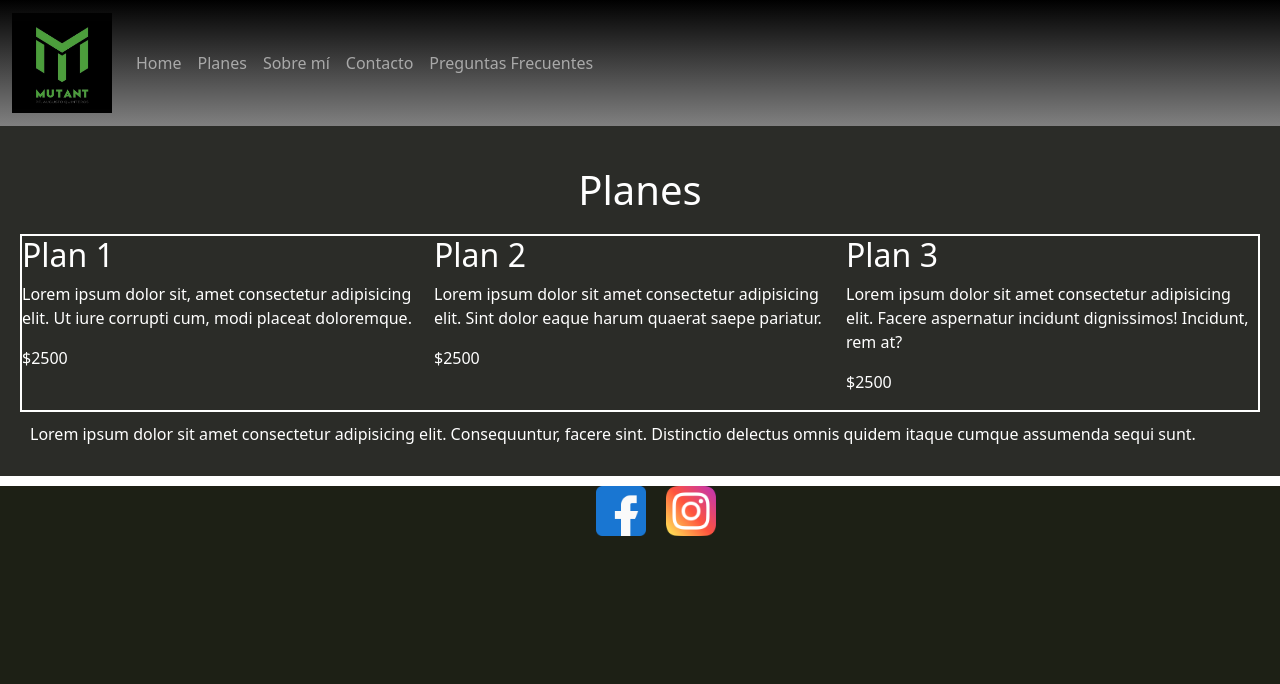
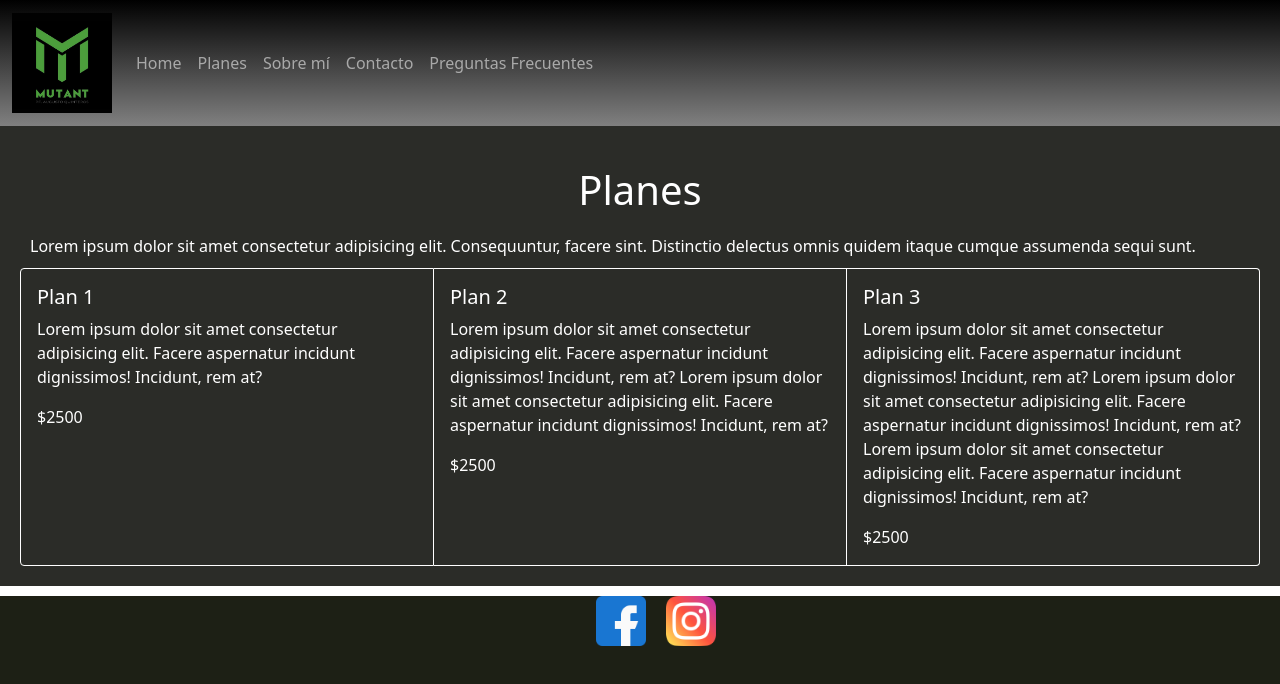
Before and after one commit to tquinteros/augustomutant, a plain HTML site: page paginas/planes.html in a window 1280 px wide. Drawn offline with nearby package versions, Linux system fonts and the light colour scheme.

Commit message:
Agregando Bootstrap a planes/faq

```diff
--- a/paginas/planes.html
+++ b/paginas/planes.html
@@ -57,26 +57,32 @@
         </header>
     <main>
         <h1 class="title_planes">Planes</h1>
-        <div class="grid-planes">
-            <div class="plan1">
-                <h2>Plan 1</h2>
-                <p>Lorem ipsum dolor sit, amet consectetur adipisicing elit. Ut iure corrupti cum, modi placeat doloremque.</p>
-                <p>$2500</p>
-            </div>
-            <div class="plan2">
-                <h2>Plan 2</h2>
-                <p>Lorem ipsum dolor sit amet consectetur adipisicing elit. Sint dolor eaque harum quaerat saepe pariatur.</p>
-                <p>$2500</p>
-            </div>
-            <div class="plan3">
-                <h2>Plan 3</h2>
-                <p>Lorem ipsum dolor sit amet consectetur adipisicing elit. Facere aspernatur incidunt dignissimos! Incidunt, rem at?</p>
-                <p>$2500</p>
-            </div>
-        </div>
         <section class="planes">
             <p class="description_planes">Lorem ipsum dolor sit amet consectetur adipisicing elit. Consequuntur, facere sint. Distinctio delectus omnis quidem itaque cumque assumenda sequi sunt.</p>
         </section>
+        <div class="card-group">
+          <div class="card text-white cards">
+            <div class="card-body">
+              <h5 class="card-title">Plan 1</h5>
+              <p class="card-text">Lorem ipsum dolor sit amet consectetur adipisicing elit. Facere aspernatur incidunt dignissimos! Incidunt, rem at?</p>
+              <p class="card-text">$2500</p>
+            </div>
+          </div>
+          <div class="card text-white cards">
+            <div class="card-body">
+              <h5 class="card-title">Plan 2</h5>
+              <p class="card-text">Lorem ipsum dolor sit amet consectetur adipisicing elit. Facere aspernatur incidunt dignissimos! Incidunt, rem at? Lorem ipsum dolor sit amet consectetur adipisicing elit. Facere aspernatur incidunt dignissimos! Incidunt, rem at?</p>
+              <p class="card-text">$2500</p>
+            </div>
+          </div>
+          <div class="card text-white cards">
+            <div class="card-body">
+              <h5 class="card-title">Plan 3</h5>
+              <p class="card-text">Lorem ipsum dolor sit amet consectetur adipisicing elit. Facere aspernatur incidunt dignissimos! Incidunt, rem at? Lorem ipsum dolor sit amet consectetur adipisicing elit. Facere aspernatur incidunt dignissimos! Incidunt, rem at? Lorem ipsum dolor sit amet consectetur adipisicing elit. Facere aspernatur incidunt dignissimos! Incidunt, rem at?</p>
+              <p class="card-text">$2500</p>
+            </div>
+          </div>
+        </div>
     </main>
     <footer>
         <ul class="social-networks">
--- a/styles.css
+++ b/styles.css
@@ -19,6 +19,16 @@ body{
         'footer footer footer'
     ;
 
+}
+
+.cards{
+    border: solid 1px white;
+    background-color:#2b2c28;
+}
+
+.acordeon{
+    color: white;
+    background-color: #2b2c28;
 }
 
 .carousel{
```
Also changed, not shown: paginas/faq.html (+32 -10 lines).
